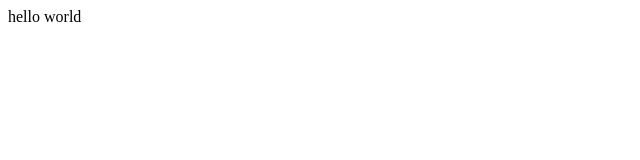
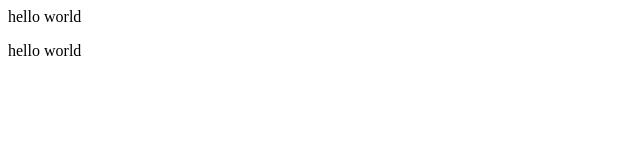
Before and after one commit to arifbdjh/test, a plain HTML site: page index.html in a window 1280 px wide. Shown: the full height of the page, 0-640 px from the left. Drawn offline with Linux system fonts and the light colour scheme.

Commit message:
index modified

```diff
--- a/index.html
+++ b/index.html
@@ -1 +1,2 @@
 <p>hello world</p>
+<p2>hello world</p2>
```
